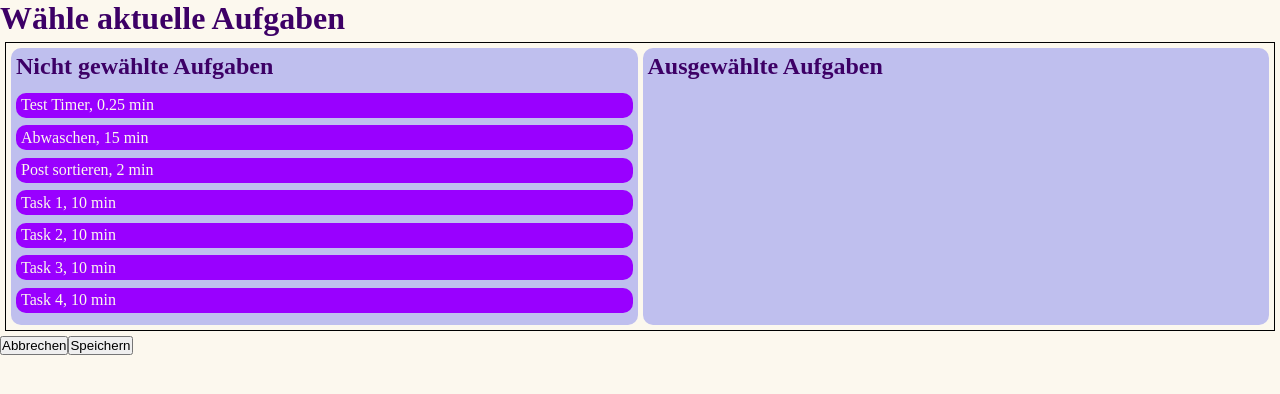
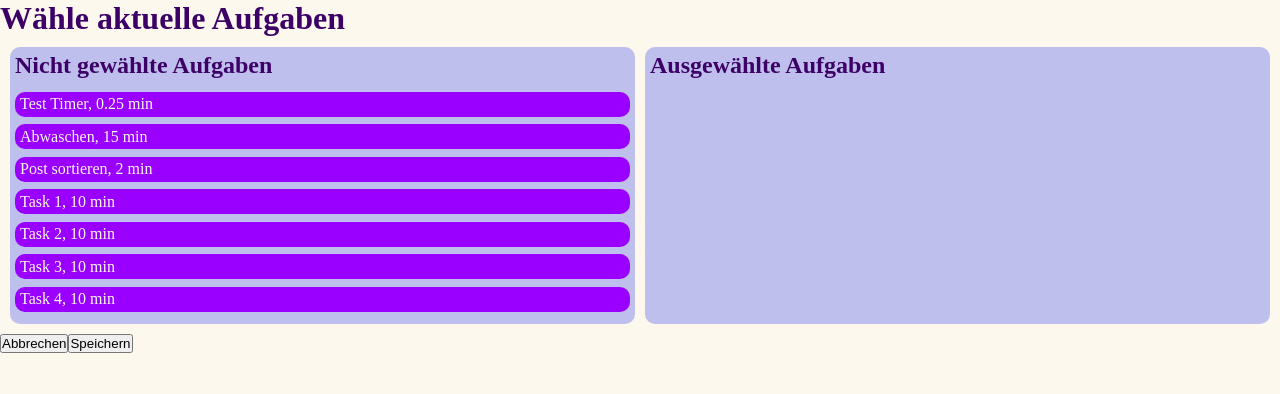
Before and after one commit to A11yship/capstone-project, a Next.js app: page /create-list in a window 1280 px wide. Shown: the top 394 px of the page. Built offline with nearby package versions, Linux system fonts and the light colour scheme.

Commit message:
Style container

```diff
--- a/src/components/Container/StyledContainer.js
+++ b/src/components/Container/StyledContainer.js
@@ -3,10 +3,8 @@ import styled from 'styled-components';
 const StyledContainer = styled.div`
 	display: flex;
 	width: auto;
-	margin: 5px;
-	padding: 5px;
-	gap: 5px;
-	border: 1px solid black;
+	padding: 10px;
+	gap: 10px;
 `;
 
 export default StyledContainer;
```
